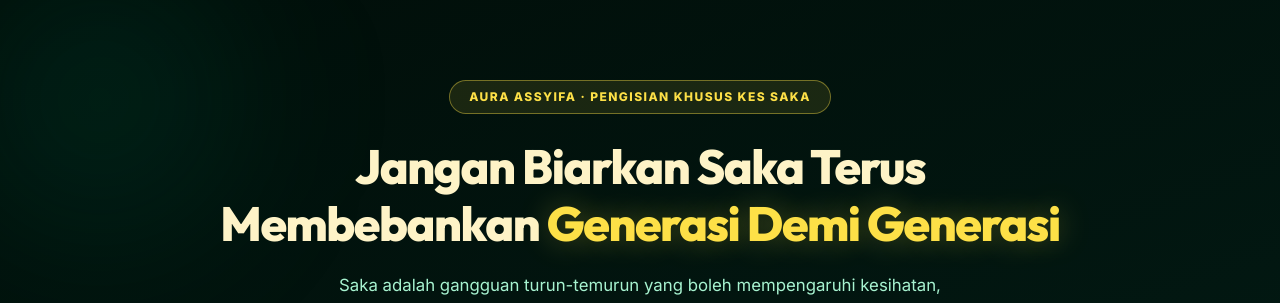
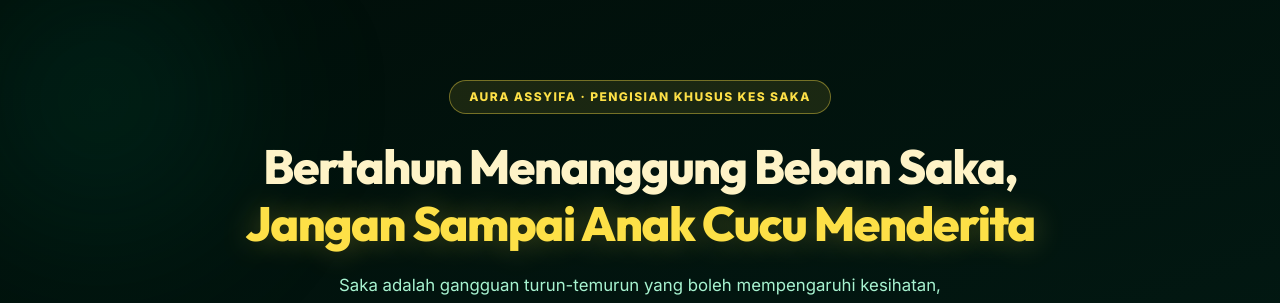
Before and after one commit to molekventure313/aura-assyifa, a Next.js app: page /pengisian-saka in a window 1280 px wide. Shown: the top 303 px of the page. Built offline with nearby package versions, Linux system fonts and the light colour scheme; no server answers; the database is empty.

Commit message:
fix: Tukar headline /pengisian-saka kepada Bertahun Menanggung Beban Saka, Jangan Sampai Anak Cucu Menderita

```diff
--- a/src/app/pengisian-saka/page.js
+++ b/src/app/pengisian-saka/page.js
@@ -202,8 +202,8 @@
           </div>
 
           <h1 className="hero-h1" style={{ fontSize: 'clamp(1.9rem, 4.5vw, 3rem)', fontWeight: 900, color: '#FEF3C7', lineHeight: 1.18, letterSpacing: '-0.03em', marginBottom: '1.25rem' }}>
-            Jangan Biarkan Saka Terus Membebankan{' '}
-            <span style={{ color: '#FDE047', textShadow: '0 0 30px rgba(253,224,71,0.3)' }}>Generasi Demi Generasi</span>
+            Bertahun Menanggung Beban Saka,{' '}
+            <span style={{ color: '#FDE047', textShadow: '0 0 30px rgba(253,224,71,0.3)' }}>Jangan Sampai Anak Cucu Menderita</span>
           </h1>
 
           <p style={{ fontSize: '1.05rem', color: '#A7F3D0', lineHeight: 1.75, maxWidth: '640px', margin: '0 auto 1.75rem' }}>
```
